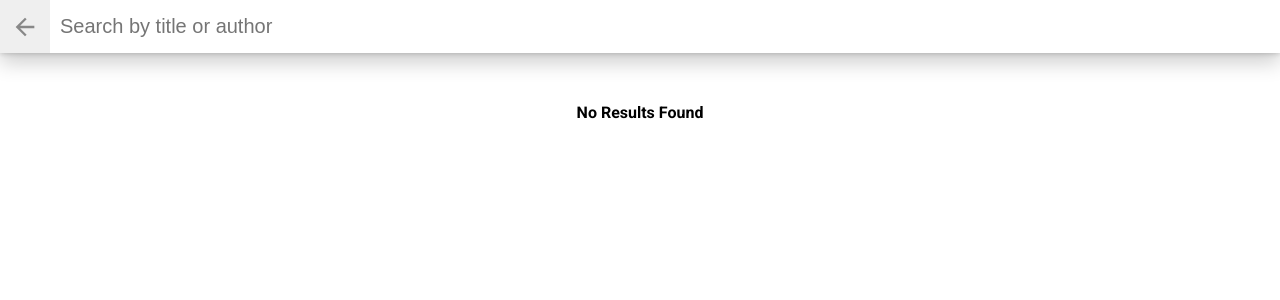
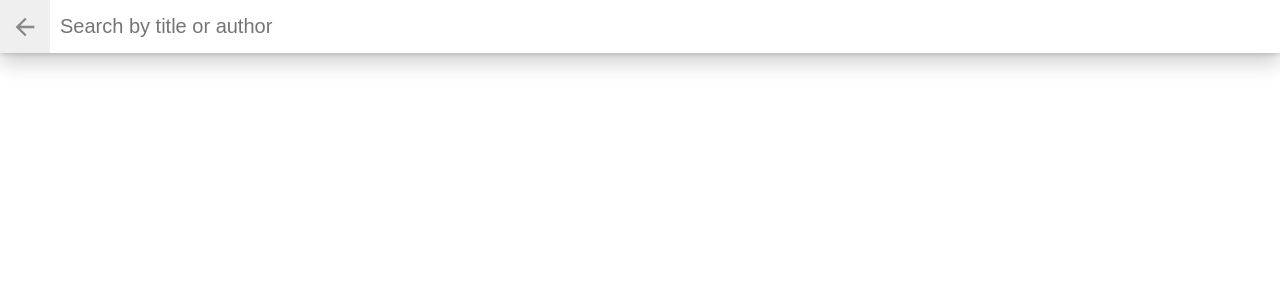
Before and after one commit to jessica-hsu/React-Nanodegree, a React (Create React App) app in the folder bookshelf/: page /search in a window 1280 px wide. Shown: the top 300 px of the page. Built offline with nearby package versions, Linux system fonts and the light colour scheme.

Commit message:
only show results when there are actually results to show

```diff
--- a/bookshelf/src/views/searchBooks.js
+++ b/bookshelf/src/views/searchBooks.js
@@ -27,19 +27,28 @@ class SearchBooks extends React.Component {
   determineSearchResults(results) {
     if (results) {
       if (results.error) {
+        this.setState({bookResults: []});
         console.log("no results");
       } else {
         this.setState({bookResults: results});
         console.log(this.state.bookResults);
       }
     } else {
+      this.setState({bookResults: []});
       console.log('enter something');
     }
   }
 
   render() {
     const { query, bookResults } = this.state;
-
+    let displayResultsUI;
+    if (bookResults && bookResults.length > 0 && query) {
+      displayResultsUI = bookResults.map((book) => (
+        <li key={book.id}>
+          <Book book={book}/>
+        </li>
+      ));
+    }
 
     return (
       <div className="search-books">
@@ -51,20 +60,7 @@ class SearchBooks extends React.Component {
           </div>
           <div className="search-books-results">
             <ol className="books-grid">
-
-           {
-              bookResults && bookResults.length > 0 ?
-                (
-                  bookResults.map((book) => (
-                    <li key={book.id}>
-                      <Book book={book}/>
-                    </li>
-                  ))
-                ) :
-                (
-                  <h4>No Results Found</h4>
-                )
-            }
+              {displayResultsUI}
             </ol>
           </div>
         </div>
```
